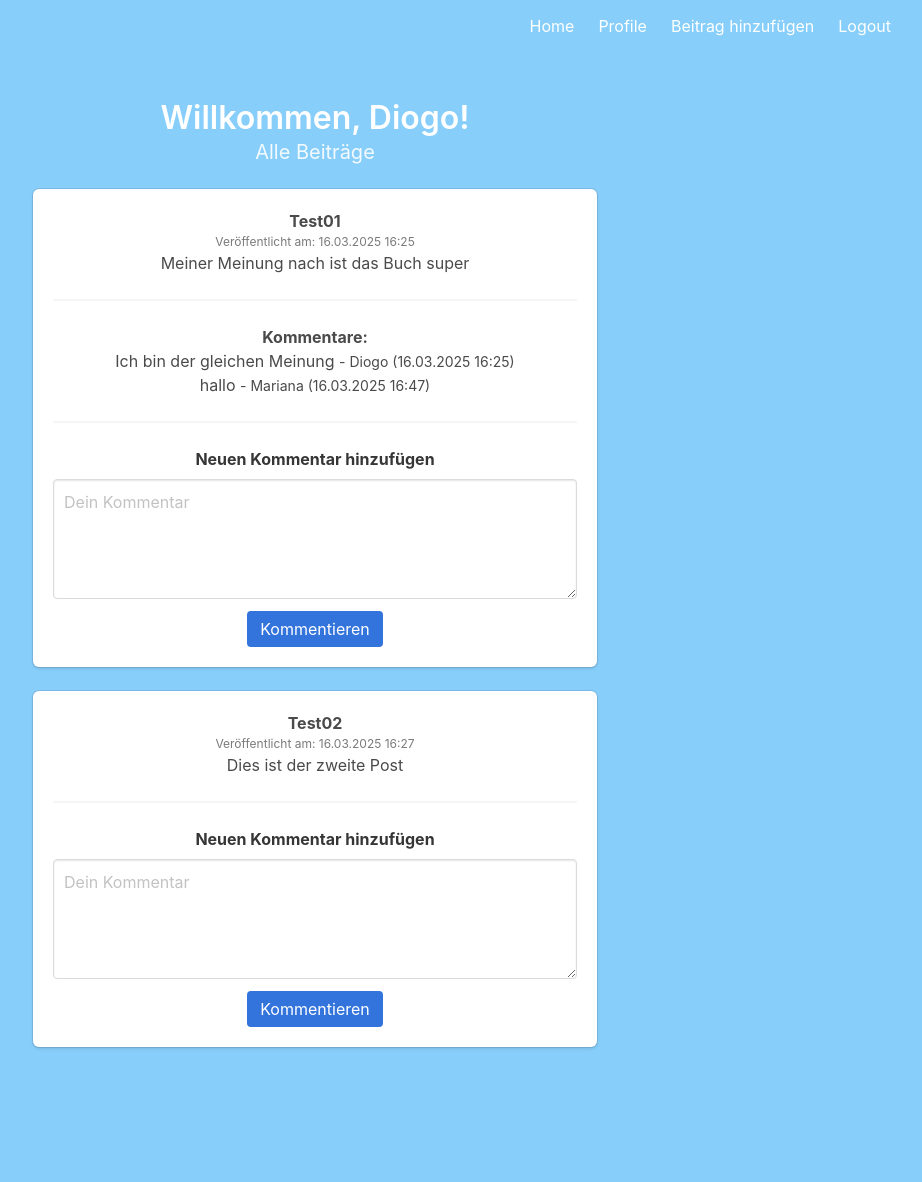
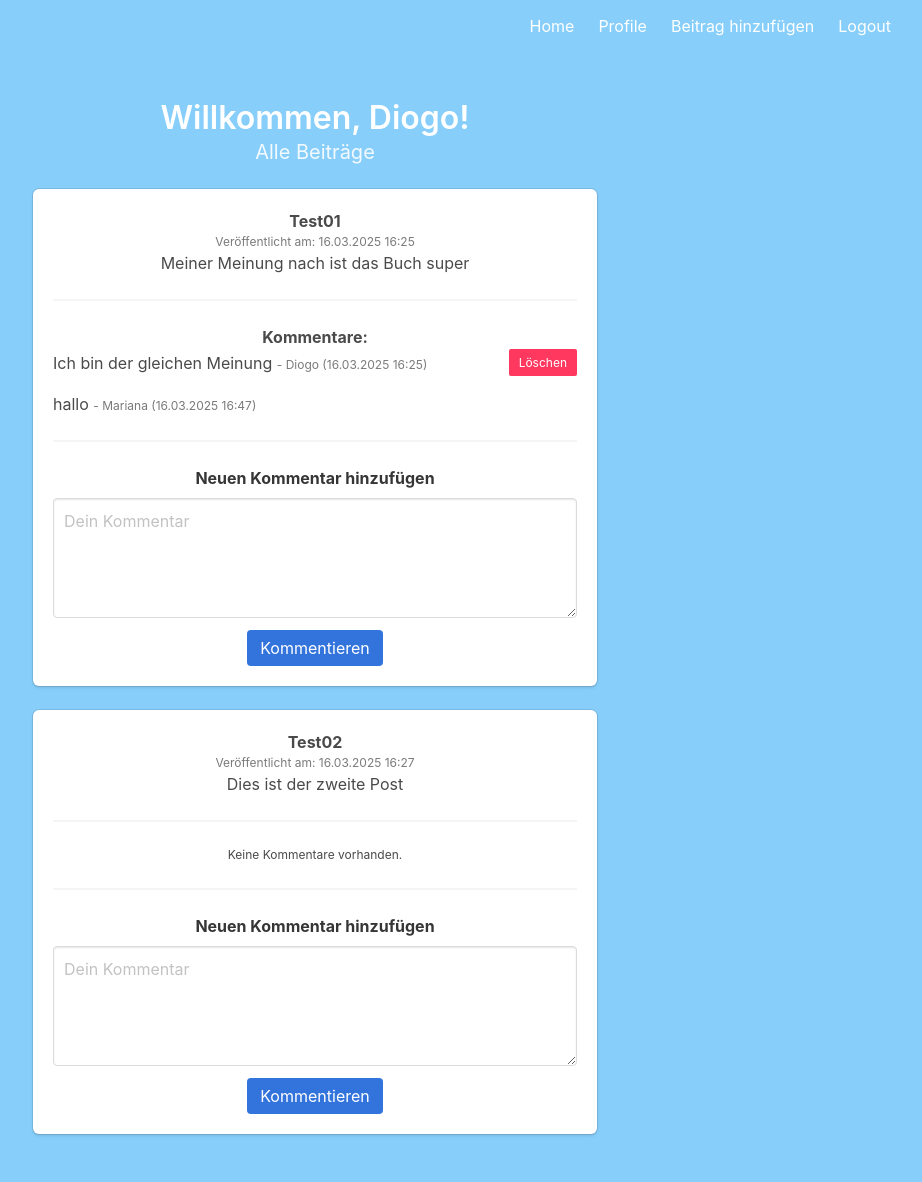
Before and after one commit to diofar-01/DBWE, a Flask app: page / in a window 1280 px wide. Shown: the whole page, without its empty margins (325-1247 px from the left). Before the commit the page ends 1049 px from the top, so only its background shows below. Run offline with Flask 3, Linux system fonts and the light colour scheme; a user stored in the database is signed in.

Commit message:
Add new files

```diff
--- a/project/main.py
+++ b/project/main.py
@@ -59,8 +59,21 @@ def add_post():
 def delete_post(post_id):
     post = Post.query.get_or_404(post_id)
     if post.user_id != current_user.id:
-        abort(403)  # Zugriff verweigern, wenn der Nutzer nicht der Besitzer ist
+        abort(403)
     db.session.delete(post)
     db.session.commit()
     flash("Beitrag wurde erfolgreich gelöscht.", "success")
     return redirect(url_for('main.profile'))
+
+# Neue Route zum Löschen eines Kommentars – nur der Kommentar-Ersteller darf löschen
+@main.route('/delete_comment/<int:comment_id>', methods=['POST'])
+@login_required
+def delete_comment(comment_id):
+    comment = Comment.query.get_or_404(comment_id)
+    if comment.user_id != current_user.id:
+        abort(403)
+    db.session.delete(comment)
+    db.session.commit()
+    flash("Kommentar wurde erfolgreich gelöscht.", "success")
+    # Redirect zurück zur vorherigen Seite, wenn möglich
+    return redirect(request.referrer or url_for('main.index'))
--- a/project/templates/base.html
+++ b/project/templates/base.html
@@ -21,6 +21,15 @@
         .button.is-primary:hover {
           background-color: #70b7da; /* Beispiel: etwas dunklere Variante */
           border-color: #70b7da;
+        }
+        .comment-item {
+            display: flex;
+            align-items: center;
+            justify-content: space-between;
+            margin-bottom: 1rem; /* oder 0.5rem, 2rem, etc. */
+        }
+        .comment-text {
+            margin: 0;
         }
       </style>
 </head>
--- a/project/templates/index.html
+++ b/project/templates/index.html
@@ -1,6 +1,19 @@
 {% extends "base.html" %}
 
 {% block content %}
+<!-- Hier kannst du deine eigenen Styles einfügen oder sie in base.html / einer externen CSS-Datei definieren -->
+<style>
+  .comment-item {
+    display: flex;
+    align-items: center;
+    justify-content: space-between;
+    margin-bottom: 1rem; /* Abstand zwischen Kommentaren */
+  }
+  .comment-text {
+    margin: 0; /* Verhindert zusätzlichen Außenabstand */
+  }
+</style>
+
 {% if current_user.is_authenticated %}
   <h1 class="title has-text-centered">Willkommen, {{ current_user.name }}!</h1>
 {% endif %}
@@ -12,30 +25,39 @@
       <div class="box mb-4">
         <!-- Beitragstitel -->
         <p class="has-text-weight-bold">{{ post.title }}</p>
-          <!-- Datum und Uhrzeit der Veröffentlichung -->
         <p class="is-size-7 has-text-grey">
           Veröffentlicht am: {{ post.date_created.strftime('%d.%m.%Y %H:%M') }}
         </p>
-          <!-- Inhalt des Beitrags -->
         <p>{{ post.meinung }}</p>
 
         <!-- Kommentare anzeigen -->
-          {% if post.comments %}
+        {% if post.comments and post.comments|length > 0 %}
           <hr>
           <strong>Kommentare:</strong>
           {% for c in post.comments %}
-              <p>
+            <div class="comment-item">
+              <p class="comment-text">
                 {{ c.text }}
-                <small>
+                <small class="is-size-7 has-text-grey">
                   - {{ c.comment_author.name }}
+                  {% if c.date_created %}
                     ({{ c.date_created.strftime('%d.%m.%Y %H:%M') }})
+                  {% endif %}
                 </small>
               </p>
+              {% if c.user_id == current_user.id %}
+                <form method="POST" action="{{ url_for('main.delete_comment', comment_id=c.id) }}">
+                  <button class="button is-danger is-small" type="submit" onclick="return confirm('Kommentar wirklich löschen?');">Löschen</button>
+                </form>
+              {% endif %}
+            </div>
           {% endfor %}
+        {% else %}
+          <hr>
+          <p class="is-size-7">Keine Kommentare vorhanden.</p>
         {% endif %}
 
-          <!-- Kommentarformular (nur wenn eingeloggt) -->
-          {% if current_user.is_authenticated %}
+        <!-- Formular für neuen Kommentar -->
         <hr>
         <form method="POST" action="{{ url_for('main.index') }}">
           <input type="hidden" name="post_id" value="{{ post.id }}">
@@ -47,10 +69,6 @@
           </div>
           <button class="button is-link" type="submit">Kommentieren</button>
         </form>
-          {% else %}
-            <hr>
-            <p class="is-size-7">Bitte <a href="{{ url_for('auth.login') }}">anmelden</a>, um zu kommentieren.</p>
-          {% endif %}
       </div>
     {% endfor %}
   </div>
```
Also changed, not shown: instance/db.sqlite. Lines whose indentation alone changed are shown as unchanged.
